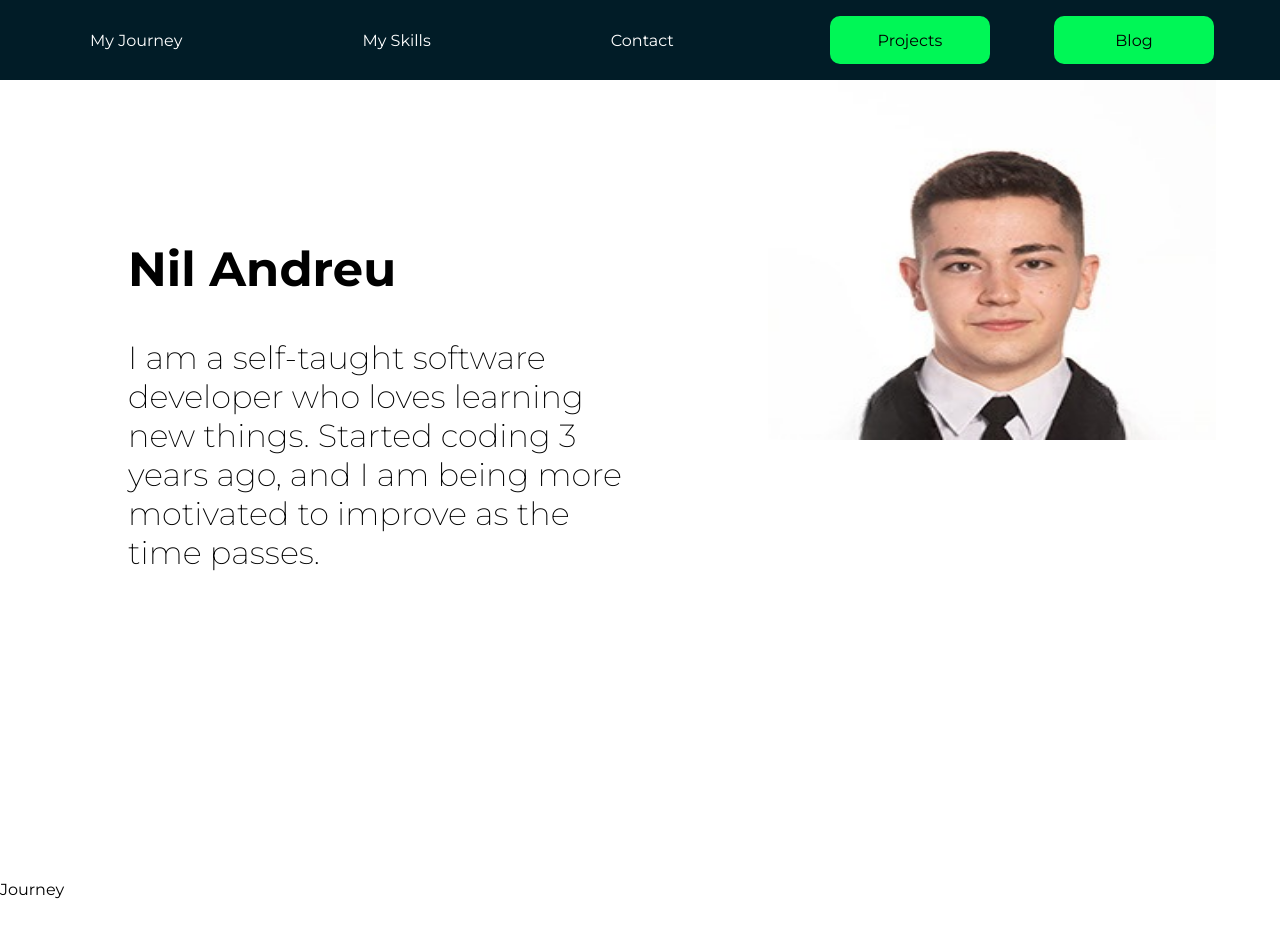
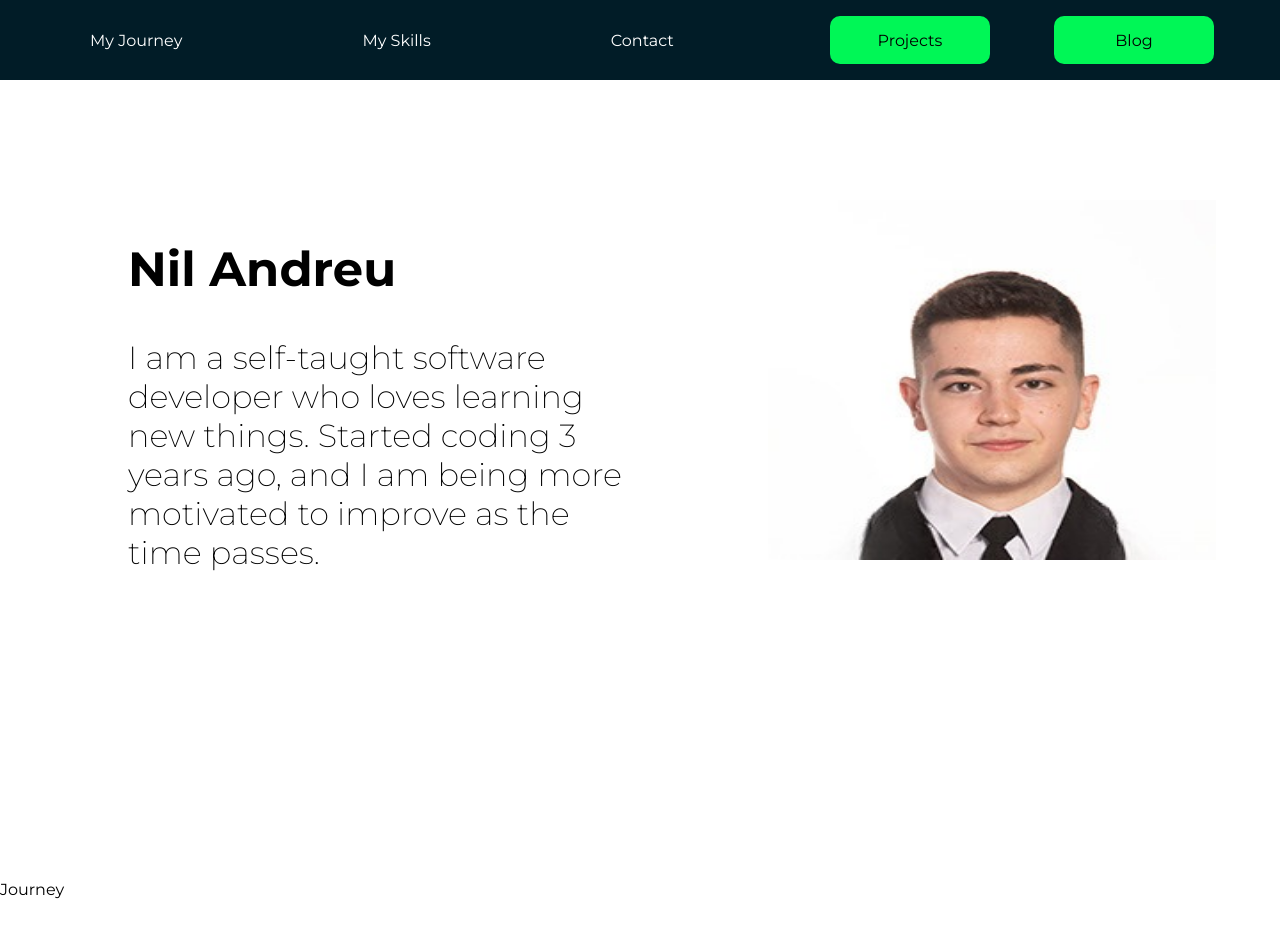
Before and after one commit to nil-andreu/personal-blog, a React (Vite) app in the folder frontend/: page / in a window 1280 px wide. Shown: the top 938 px of the page. Built offline with nearby package versions, Linux system fonts and the light colour scheme; a web font is replaced by a local one.

Commit message:
Featu: Animation on Navbar

```diff
--- a/frontend/src/components/common/Navbar.tsx
+++ b/frontend/src/components/common/Navbar.tsx
@@ -5,16 +5,17 @@ import { Link as AnimateLink } from "react-scroll";
 import scrollFunction from "../utilities/scrollFunction";
 
 function Navbar() {
-    // Creationg of the Text Links
+  // Creationg of the Text Links
   const textLink: { [key: string]: string } = {
     journey: "My Journey",
     skills: "My Skills",
-    contact: "Contact"
-
+    contact: "Contact",
   };
 
   // Adding interactivity when user scrolls
-  window.onscroll = function() {scrollFunction()};
+  window.onscroll = function () {
+    scrollFunction();
+  };
 
   return (
     <Container id="navbar">
@@ -41,7 +42,7 @@ function Navbar() {
 }
 
 const Container = styled.div`
-position: fixed;
+  position: fixed;
   margin: 0 0 auto 0;
   width: 100vw;
   height: 10vh;
@@ -50,11 +51,13 @@ position: fixed;
   flex-direction: row;
   align-items: center;
   justify-content: space-around;
+  transition: height 1s, opacity 1s;
 
   &:hover {
-      // In the case of hover, we overwrite the scrollFunction values
-      opacity: 1 !important;
-      background-color: ${(props) => props.theme.background} !important;
+    // In the case of hover, we overwrite the scrollFunction values
+    opacity: 1 !important;
+    height: 10vh !important;
+    background-color: ${(props) => props.theme.background} !important;
   }
 `;
 
--- a/frontend/src/components/introduction/Introduction.tsx
+++ b/frontend/src/components/introduction/Introduction.tsx
@@ -48,6 +48,7 @@ const Text = styled.h4`
 const Image = styled.img`
     width: 35vw;
     height: 45vh;
+    margin: 15vh 0 0 0 ;
 `
 
 export default Introduction
```
Also changed, not shown: 1 other file (tests, documents, lock files or other folders).
